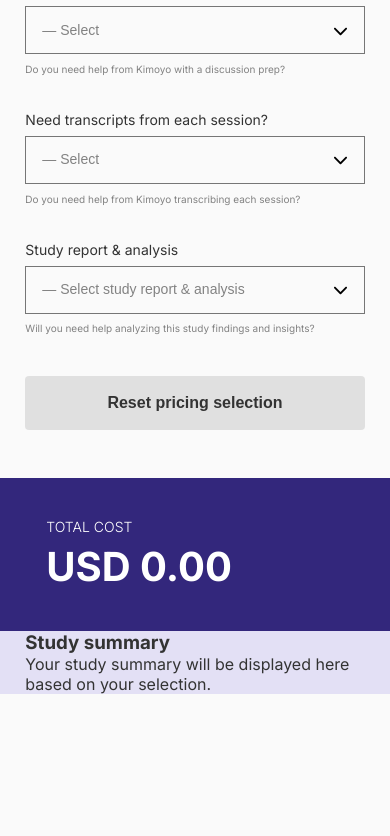
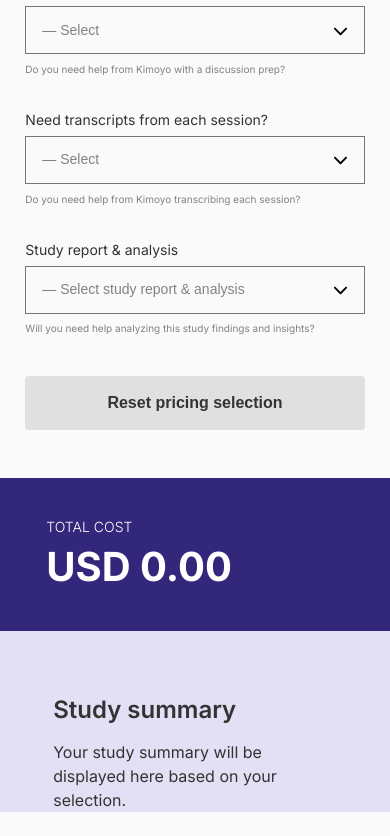
Before and after one commit to Samuel-Anumudu/pricing-calculator, a Vue app: page / in a window 390 px wide. Shown: the part 1194-2030 px from the top of the page. Before the commit the page ends 1888 px from the top, so only its background shows below. Built offline with nearby package versions, Linux system fonts and the light colour scheme.

Commit message:
Completed Mobile Screens Styling

```diff
--- a/src/assets/main.css
+++ b/src/assets/main.css
@@ -70,6 +70,7 @@ header {
 .study-summary {
   background-color: var(--study-summary-bg-color);
   width: 100%;
+  padding: 32px 24px 40px;
 }
 
 .pricing-calculator-text {
@@ -301,6 +302,29 @@ select {
   line-height: 48px;
 }
 
+.study-summary {
+  height: 100%;
+  padding: 56px 32px 0px;
+}
+.study-summary .container h3 {
+  font-weight: 600;
+  font-size: 1.5rem;
+  line-height: 29px;
+  margin: 0.5rem 0 1rem 0;
+}
+
+.study-summary .container p {
+  font-weight: thin;
+  line-height: 24px;
+  margin-bottom: 1.5rem;
+}
+
+.study-summary-list ul {
+  font-weight: thin;
+  line-height: 24px;
+  margin-bottom: 1.5rem;
+}
+
 @media (min-width: 992px) {
   body {
     padding-top: 88px;
@@ -482,6 +506,17 @@ select {
     /* The arrow image should have transparent background */
   }
 
+  .number-of-participants .participants-field input,
+  .project-management select,
+  .study-duration select,
+  .study-moderation select,
+  .study-report select,
+  .study-structure select,
+  .study-transcript select,
+  .participants-field select {
+    width: 344px;
+  }
+
   .number-of-participants {
     display: flex;
     flex-direction: row;
```
